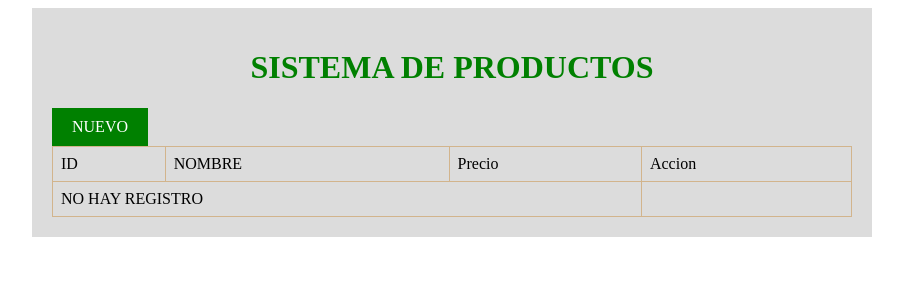
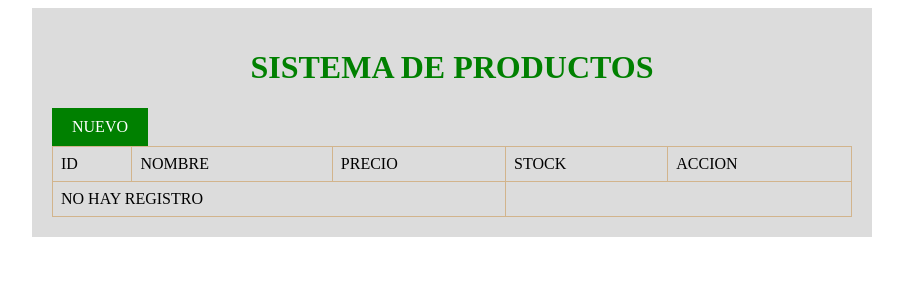
Before and after one commit to Maximonteamore/crud-mvc, a PHP site: page /mvc/index.php in a window 1280 px wide. Shown: the top 300 px of the page, without its empty margins (188-1091 px from the left). Run offline with PHP 8.4, Linux system fonts and the light colour scheme; data that the repository does not hold is empty.

Commit message:
Finalizacion del proyecto agregando el campo stock y mejorando codigo cambios en los archivos de la carpeta vista

```diff
--- a/controlador/index.php
+++ b/controlador/index.php
@@ -1,10 +1,12 @@
 <?php
-require_once("modelo/index.php");//traigo el modelo la conexion a la base de datos y sus funciones.
+require_once("modelo/index.php");//traigo el modelo y la conexion a la base de datos y sus funciones.
 
 class modeloController{
+
     private $model;
+
     public function __construct(){
-        $this->model= new Modelo();//hago la conecxion  a la bd que esta en Modelo creo una instancia y la reutilizo aca
+        $this->model= new Modelo();
     }
             //funcion que muestra los datos de la BD y carga en pagina principal,si no hay datos lo carga vacio.
             static function index() {
@@ -60,15 +62,17 @@ class modeloController{
             //caputaro las variables.
             $nombre = trim($_REQUEST['nombre']);
             $precio = $_REQUEST['precio'];
+            $stock = $_REQUEST['stock'];
 
          //Validaciones de datos, vacios o no numerico.
-        if (empty($nombre) || !is_numeric($precio)) {
+        if (empty($nombre) || !is_numeric($precio) || !is_numeric($stock) ) {
             header("location:".urlsite."?m=nuevo&mensaje=error_datos");
             return;
         }
 
         //armo consulta y envio.
-        $data = "'".$nombre."',".$precio;
+        $data = "'".$nombre."',".$precio.",".$stock;
+
         $resultado = $producto->insertar("productos", $data);
 
         //controlo si fue exitoso la insercion.
@@ -115,16 +119,18 @@ class modeloController{
     $id = $_REQUEST['id'];
     $nombre = trim($_REQUEST['nombre']);
     $precio = $_REQUEST['precio'];
+    $stock = $_REQUEST['stock'];
 
-    if (empty($id) || empty($nombre) || !is_numeric($precio)) {
+    if (empty($id) || empty($nombre) || !is_numeric($precio) || !is_numeric($stock)) {
         header("location:".urlsite."?m=editar&id=".$id."&mensaje=error_datos");
         return;
     }
 
-    $data = "nombre='".$nombre."',precio=".$precio;
+    $data = "nombre='".$nombre."', precio=".$precio.", stock=".$stock;
+
     $resultado = $producto->actualizar("productos", $data, "id=".$id);
 
-     $resultado ? header("location:".urlsite."?m=index&mensaje=ok_actualizar") :   header("location:".urlsite."?m=editar&id=".$id."&mensaje=error_actualizar");
+     $resultado ? header("location:".urlsite."?m=index&mensaje=ok_actualizar") : header("location:".urlsite."?m=editar&id=".$id."&mensaje=error_actualizar");
 
   }
 
--- a/index.php
+++ b/index.php
@@ -1,19 +1,19 @@
 <?php
-// Este es el archivo principal de la aplicación MVC
+//Este es el archivo principal de la aplicación MVC.
 
-require_once("config.php");  // Incluye la configuración
-require_once("controlador/index.php"); // Incluye el controlador
+require_once("config.php");  //Incluye la configuracion.
+require_once("controlador/index.php"); //Incluye el controlador
 
-// Revisa si el parámetro 'm' está presente en la URL
+// Revisa si el parámetro 'm' está presente en la URL pueden ser {nuevo,editar,eliminar}.
 if (isset($_GET['m'])) {
-    // Verifica si el método existe en el controlador 'modeloController'
+    // Verifica si el método existe en el controlador 'modeloController'.
     if (method_exists("modeloController", $_GET['m'])) {
-        modeloController::{$_GET['m']}(); // Llama al método
+        modeloController::{$_GET['m']}(); //Llama al método que se invoca segun lo que venga en la variable m.
     } else {
-        echo "Método no encontrado"; // Si no existe el método
+        echo "Método no encontrado"; // Si no existe el método.
     }
 } else {
-    // Si no se pasa 'm', llama al método index del controlador
-    modeloController::index();  // Por defecto, muestra el listado de productos
+    // Si no se pasa el parametro 'm', llama al método index del controlador.
+    modeloController::index();  // Por defecto, muestra el listado de productos.
 }
 ?>
--- a/modelo/index.php
+++ b/modelo/index.php
@@ -1,16 +1,16 @@
 <?php
-//La clase modelo tiene en su constructor la conexion a la base de datos y tiene metodos para insertar,mostrar,actualizar y eliminar datos en una base de datos.
-class Modelo{ //es generico puedo utilizarlo para cualquier tabla de la base de datos mvc
+//La clase modelo tiene la conexion a la base de datos y tiene metodos para insertar,mostrar,actualizar y eliminar datos en una base de datos.
+class Modelo{ //es generico puedo utilizarlo para cualquier tabla de la base de datos mvc se le pasa el nombr de la tabla y la consulta a los metodos.
 
     private $db;
     private $datos;
 
 
-
+    //Funcion que conecta a la BD si no se puede conectar retrona el mensaje de error.
     public function conectar() {
         try {
             $this->db = new PDO('mysql:host=localhost;dbname=mvc', 'root', '');//conexion a la bd utilizando pdo.
-            $this->db->setAttribute(PDO::ATTR_ERRMODE, PDO::ERRMODE_EXCEPTION);
+            $this->db->setAttribute(PDO::ATTR_ERRMODE, PDO::ERRMODE_EXCEPTION);// Esta línea configura el modo de manejo de errores del objeto PDO, al usar PDO::ERRMODE_EXCEPTION, cualquier error de base de datos lanzará una excepción (PDOException).
             return true; // conexión exitosa
         } catch (PDOException $e) {
             // Puedes loguear o mostrar el error si es necesario
@@ -24,16 +24,16 @@ class Modelo{ //es generico puedo utilizarlo para cualquier tabla de la base de
     }
 
 
-    //funcion para insertar datos a la tabla, recibe la tabla a la cual quiera insertar y los datos si inserta,
-    //devuelve true si pudo insertar y falso si no pudo insertar los datos.
+    //funcion para insertar datos a la tabla, recibe dos parametors la tabla a la cual quiera insertar y los datos se insertan,devuelve true si pudo insertar y falso si no pudo insertar los datos.
     public function insertar($tabla,$data){
         $consulta = "insert into ".$tabla." values(null,".$data.")";//armo la consulta sql con los parametros recibidos
-       //guardo en resultado el valor que me arroja query que es un true o false
-        $resultado=$this->db->query($consulta);//utilizo el atributo db que tiene la conexion y uso query para mandar la consulta.
+        $resultado=$this->db->query($consulta);//guardo en resultado el valor que me arroja query que es un true o false,utilizo el atributo db que tiene la conexion y uso query para mandar la consulta.
+
         //controlo si fue exitoso o no la insercion.
         return $resultado ? true : false;
 
     }
+
     //funcion para mostrar datos de la tabla que recibe como parametros y la condicion.
     public function mostrar($tabla,$condicion){
         $consul="select * from ".$tabla." where ".$condicion.";";
@@ -44,14 +44,14 @@ class Modelo{ //es generico puedo utilizarlo para cualquier tabla de la base de
         return $this->datos;
     }
 
-    //funcion para actualizar la tabla
+    //funcion para actualizar la tabla recibe 3 parametros la tabla,los datos a actualizar y la condicion retorna un boolean.
     function actualizar($tabla,$data,$condicion){
         $consulta="update ".$tabla." set ".$data." where ".$condicion;
         $resultado=$this->db->query($consulta);
         return $resultado ? true : false;
     }
 
-    //funcion para eliminar registro de una tabla
+    //funcion para eliminar registro de una tabla recibe dos parametros la tabla y la condicion retorna un boolean.
     function eliminar($tabla,$condicion){
         $eli="delete from ".$tabla." where ".$condicion;
         $resultado=$this->db->query($eli);
--- a/vista/index.php
+++ b/vista/index.php
@@ -4,7 +4,7 @@ require_once("layouts/header.php");//traigo cabezera de la pagina.
 
 
 
-<!--<a href="index.php?m=nuevo" class="btn">NUEVO</a> --enlace al archivo principal index le envia una variable con el valor "nuevo" -->
+<!-- enlace al archivo principal index le envia una variable con el valor "nuevo" -->
 <!--controlo si no se puede conectar a la BD desabilito el boton nuevo con css calase btn  -->
 <?php if (empty($mensaje_db)): ?>
     <a href="index.php?m=nuevo" class="btn">NUEVO</a>
@@ -17,8 +17,9 @@ require_once("layouts/header.php");//traigo cabezera de la pagina.
     <tr>
         <td>ID</td>
         <td>NOMBRE</td>
-        <td>Precio</td>
-        <td>Accion</td>
+        <td>PRECIO</td>
+        <td>STOCK</td>
+        <td>ACCION</td>
     </tr>
     <tbody>
         <?php //controlo si la variable dato no esta vacia que viene del controlador,si es correcto recorro dato con foreach para obtener los datos e imprimirlos en los td con echo.
@@ -29,6 +30,7 @@ require_once("layouts/header.php");//traigo cabezera de la pagina.
                      <td><?php echo $v['id'] ?> </td>
                      <td><?php echo $v['nombre'] ?> </td>
                      <td><?php echo $v['precio'] ?> </td>
+                     <td><?php echo $v['stock'] ?> </td>
                      <td><!--botones que apuntan a index.php principal, enviando valores para luego ser controladas -->
                         <a class="btn" href="index.php?m=editar&id=<?php echo $v['id']?>">EDITAR</a>
                         <a class="btn" href="index.php?m=eliminar&id=<?php echo $v['id']?>" onclick="return confirm('ESTAS SEGURO DE ELIMINAR'); false">ELIMINAR</a>
--- a/vista/nuevo.php
+++ b/vista/nuevo.php
@@ -7,6 +7,7 @@ require_once("layouts/header.php");
     <form action="" method="get"><!--creo un formulario con method get -->
     <input type="text" placeholder="INGRESE NOMBRE:" name="nombre"> <br>
     <input type="text" placeholder="INGRESE PRECIO:" name="precio"> <br>
+    <input type="text" placeholder="INGRESE STOCK:" name="stock"> <br>
     <input type="submit" class="btn" name="btn" value="GUARDAR"> <br><!--envio el fomulario -->
     <input type="hidden" name="m" value="guardar"><!--lo utilizo para enviar el metodo guardar del index de controlador -->
 </form>
```
Also changed, not shown: vista/editar.php (+5 -2 lines).
